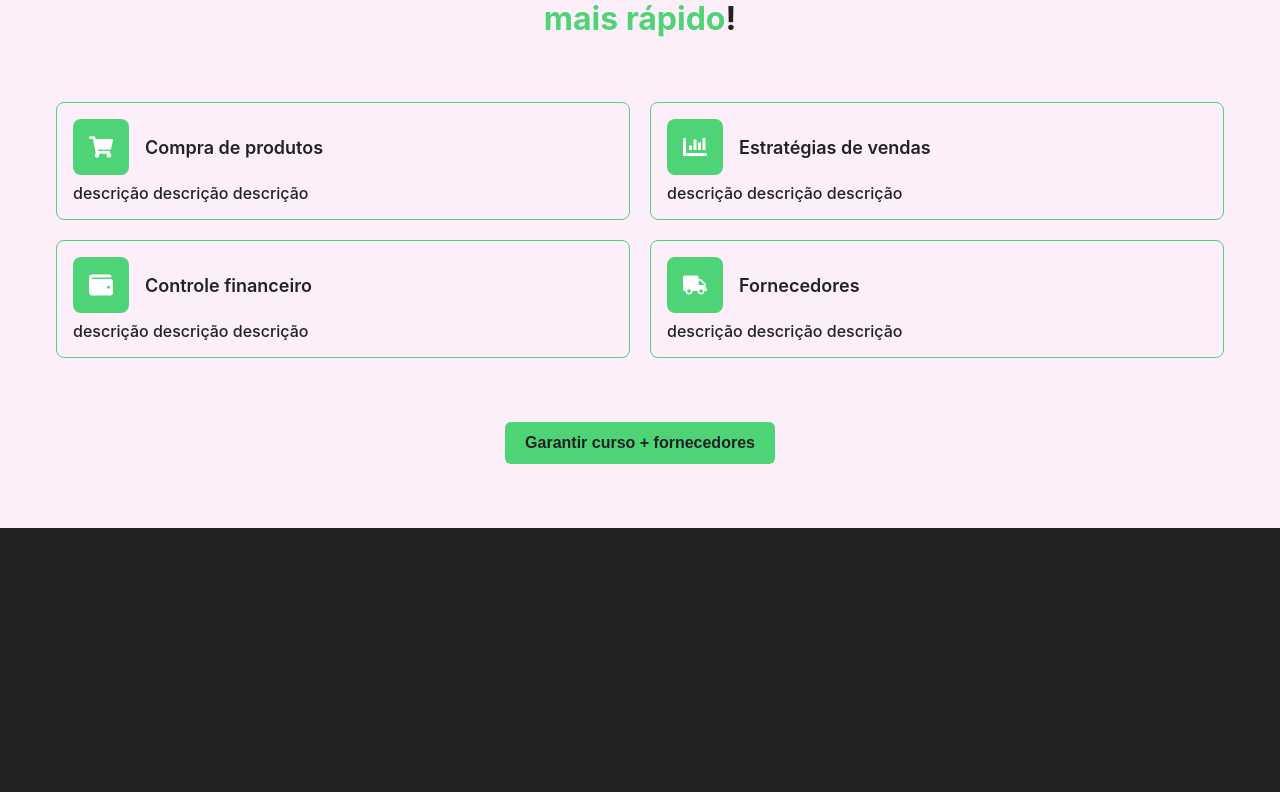
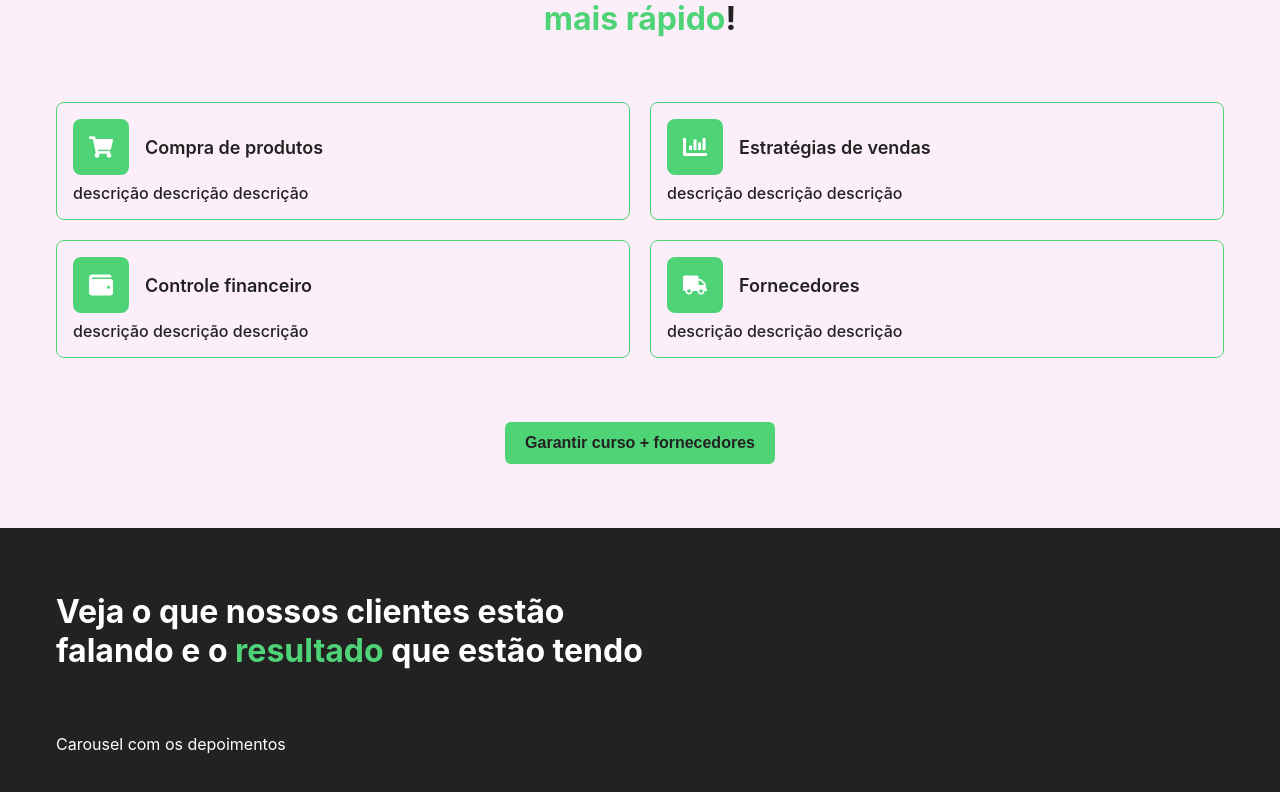
Before and after one commit to luizchaaves/page-joao-nave, a React (Vite) app: page / in a window 1280 px wide. Shown: the part 904-1696 px from the top of the page. Before the commit the page ends 1432 px from the top, so only its background shows below. Built offline with nearby package versions, Linux system fonts and the light colour scheme; the HTML template or start-up script is replaced by a standard one; what google-fonts would draw is missing.

Commit message:
feat: create testimonials page

```diff
--- a/src/App.tsx
+++ b/src/App.tsx
@@ -3,6 +3,7 @@ import Providers from './components/providers';
 
 import Home from './components/home';
 import Information from './section/information';
+import Testimonials from './section/testimonials';
 
 function App() {
 
@@ -10,6 +11,7 @@ function App() {
     <Providers>
         <Home/>
         <Information/>
+        <Testimonials/>
         <GlobalStyles/>
     </Providers>
   )
--- /dev/null
+++ b/src/section/testimonials/index.tsx
@@ -0,0 +1,16 @@
+import { Header, Section } from './styles'
+
+const Testimonials = () => {
+  return (
+    <Section>
+        <Header>
+           <h2>Veja o que nossos clientes estão falando e o <span>resultado</span> que estão tendo</h2>
+        </Header>
+        <div>
+            Carousel com os depoimentos
+        </div>
+    </Section>
+  )
+}
+
+export default Testimonials
--- /dev/null
+++ b/src/section/testimonials/styles.ts
@@ -0,0 +1,35 @@
+import styled from 'styled-components';
+
+export const Section = styled.div`
+    /* min-height: 100vh; */
+    max-width: 1200px;
+    margin: 0 auto;
+    padding: 64px 16px;
+
+    display: flex;
+    flex-direction: column;
+    gap: 64px;
+`
+
+export const Header = styled.div`
+    display: flex;
+    justify-content: flex-start;
+
+    h2 {
+        max-width: 592px;
+        font-size: 32px;
+
+        span {
+            color: ${(props) => props.theme.colors.green_light};
+        }
+    }
+
+    @media (max-width: ${(props) => props.theme.breakpoints.mobile}) {
+        justify-content: center;
+
+        h2 {
+            font-size: 24px;
+            text-align: center;
+        }
+    }
+`
```
